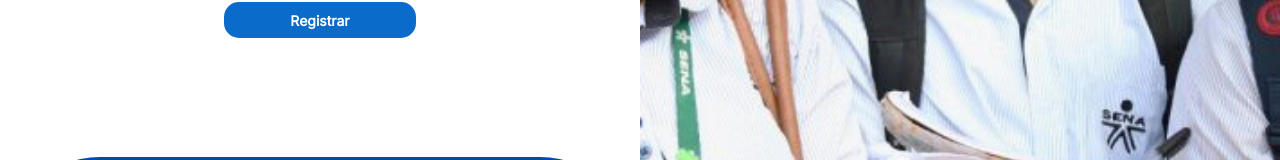
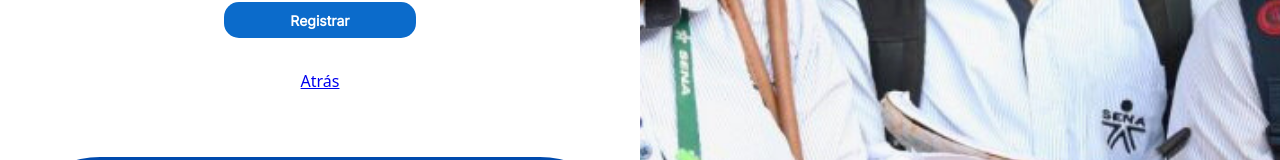
Before and after one commit to luisdy1972/Proyecto-sena, a React (Vite) app: page /registro/3 in a window 1280 px wide. Shown: the part 403-563 px from the top of the page. Built offline with nearby package versions, Linux system fonts and the light colour scheme.

Commit message:
maqueta-final

```diff
--- a/src/page/Registro.jsx
+++ b/src/page/Registro.jsx
@@ -24,12 +24,14 @@ export default function Registro() {
 	function handleChange(event, newValue) {
 		console.log(`Cambiaste a "${newValue}"`)
 	}
+	let nombre
 
 	return (
 		// Joy UI
 		<>
 			<Input
 				placeholder="Nombre*"
+				value={nombre}
 				sx={{ borderRadius: '15px', minWidth: '16rem' }}
 				variant="soft"
 				required
--- a/src/page/Registro3.jsx
+++ b/src/page/Registro3.jsx
@@ -1,5 +1,6 @@
 import { Select, Option, Checkbox, Button } from '@mui/joy'
 import React from 'react'
+import { Link } from 'react-router-dom'
 
 export default function Registro3() {
 	function handleChange(event, newValue) {
@@ -51,6 +52,9 @@ export default function Registro3() {
 			<Button sx={{ minWidth: '12rem', borderRadius: '15px' }}>
 				Registrar
 			</Button>
+			<Link to="/registro/2">
+				<div className="">{'Atrás'}</div>
+			</Link>
 		</>
 	)
 }
```
